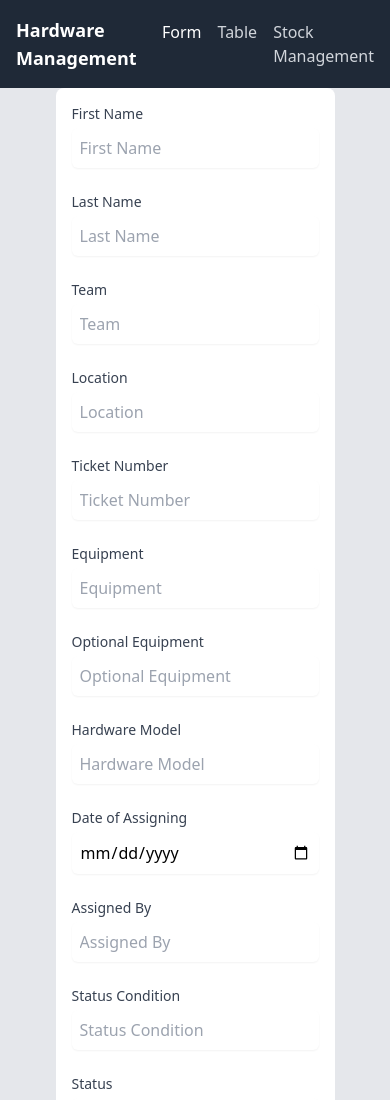
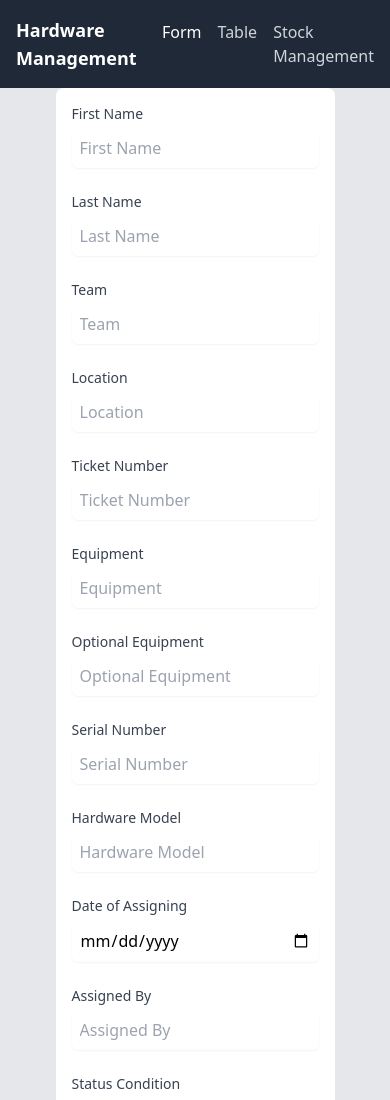
Before and after one commit to thehassanshaikh/inventory, a React (Create React App) app: page / in a window 390 px wide. Shown: the top 1100 px of the page. Built offline with nearby package versions, Linux system fonts and the light colour scheme; no server answers.

Commit message:
fixed form table responsiveness

```diff
--- a/src/components/HardwareForm.js
+++ b/src/components/HardwareForm.js
@@ -87,6 +87,10 @@ const HardwareForm = () => {
             <input type="text" id="optionalEquipment" name="optionalEquipment" placeholder="Optional Equipment" value={formData.optionalEquipment} onChange={handleChange} className="mt-1 block w-full border-gray-300 rounded-md shadow-sm p-2 focus:border-indigo-500 focus:ring focus:ring-indigo-500 focus:ring-opacity-50 sm:text-sm" />
           </div>
           <div>
+            <label for="serialNumber" className="block text-sm font-medium text-gray-700">Serial Number</label>
+            <input type="text" id="serialNumber" name="serialNumber" placeholder="Serial Number" value={formData.serialNumber} onChange={handleChange} className="mt-1 block w-full border-gray-300 rounded-md shadow-sm p-2 focus:border-indigo-500 focus:ring focus:ring-indigo-500 focus:ring-opacity-50 sm:text-sm" />
+          </div>
+          <div>
             <label for="hardwareModel" className="block text-sm font-medium text-gray-700">Hardware Model</label>
             <input type="text" id="hardwareModel" name="hardwareModel" placeholder="Hardware Model" value={formData.hardwareModel} onChange={handleChange} required className="mt-1 block w-full border-gray-300 rounded-md shadow-sm p-2 focus:border-indigo-500 focus:ring focus:ring-indigo-500 focus:ring-opacity-50 sm:text-sm" />
           </div>
--- a/src/components/HardwareTable.js
+++ b/src/components/HardwareTable.js
@@ -47,8 +47,8 @@ const HardwareTable = () => {
   };
 
   return (
-    <div className='p-4'>
-      <div className="overflow-x-auto">
+    // <div className="md:p-2 lg-p-4">
+    <div className="overflow-x-auto p-4">
       {editing && currentData ? (
         <EditForm
           currentData={currentData}
@@ -57,7 +57,7 @@ const HardwareTable = () => {
         />
       ) : (
         <table className="min-w-full divide-y-2 divide-gray-200 bg-gray-50 text-sm p-2 rounded">
-            <thead className="ltr:text-left rtl:text-right">
+          <thead className="text-left">
             <tr>
               <th className="whitespace-nowrap px-4 py-2 font-medium text-gray-900">TimeStamp</th>
               <th className="whitespace-nowrap px-4 py-2 font-medium text-gray-900">First Name</th>
@@ -79,7 +79,7 @@ const HardwareTable = () => {
           <tbody className="divide-y divide-gray-200">
             {data.map(item => (
               <tr key={item.id}>
-                  <td className="whitespace-nowrap px-4 py-2 text-gray-700" >{item.timestamp.toDate().toLocaleString()}</td>
+                <td className="whitespace-nowrap px-4 py-2 text-gray-700">{item.timestamp.toDate().toLocaleString()}</td>
                 <td className="whitespace-nowrap px-4 py-2 font-medium text-gray-900">{item.firstName}</td>
                 <td className="whitespace-nowrap px-4 py-2 text-gray-700">{item.lastName}</td>
                 <td className="whitespace-nowrap px-4 py-2 text-gray-700">{item.ticketNumber}</td>
@@ -95,7 +95,7 @@ const HardwareTable = () => {
                 <td className="whitespace-nowrap px-4 py-2 text-gray-700">{item.status}</td>
                 <td>
                   <button className="inline-block rounded bg-indigo-600 px-4 py-2 text-xs font-medium text-white hover:bg-indigo-700 m-1" onClick={() => handleEdit(item)}>Edit</button>
-                    <button className="inline-block rounded bg-red-600 px-4 py-2 text-xs font-medium text-white hover:bg-red-700  m-1" onClick={() => handleDelete(item.id)}>Delete</button>
+                  <button className="inline-block rounded bg-red-600 px-4 py-2 text-xs font-medium text-white hover:bg-red-700 m-1" onClick={() => handleDelete(item.id)}>Delete</button>
                 </td>
               </tr>
             ))}
@@ -103,7 +103,10 @@ const HardwareTable = () => {
         </table>
       )}
     </div>
-    </div>
+
+  // </div>
+
+
   );
 };
 
```
Lines whose indentation alone changed are shown as unchanged.
